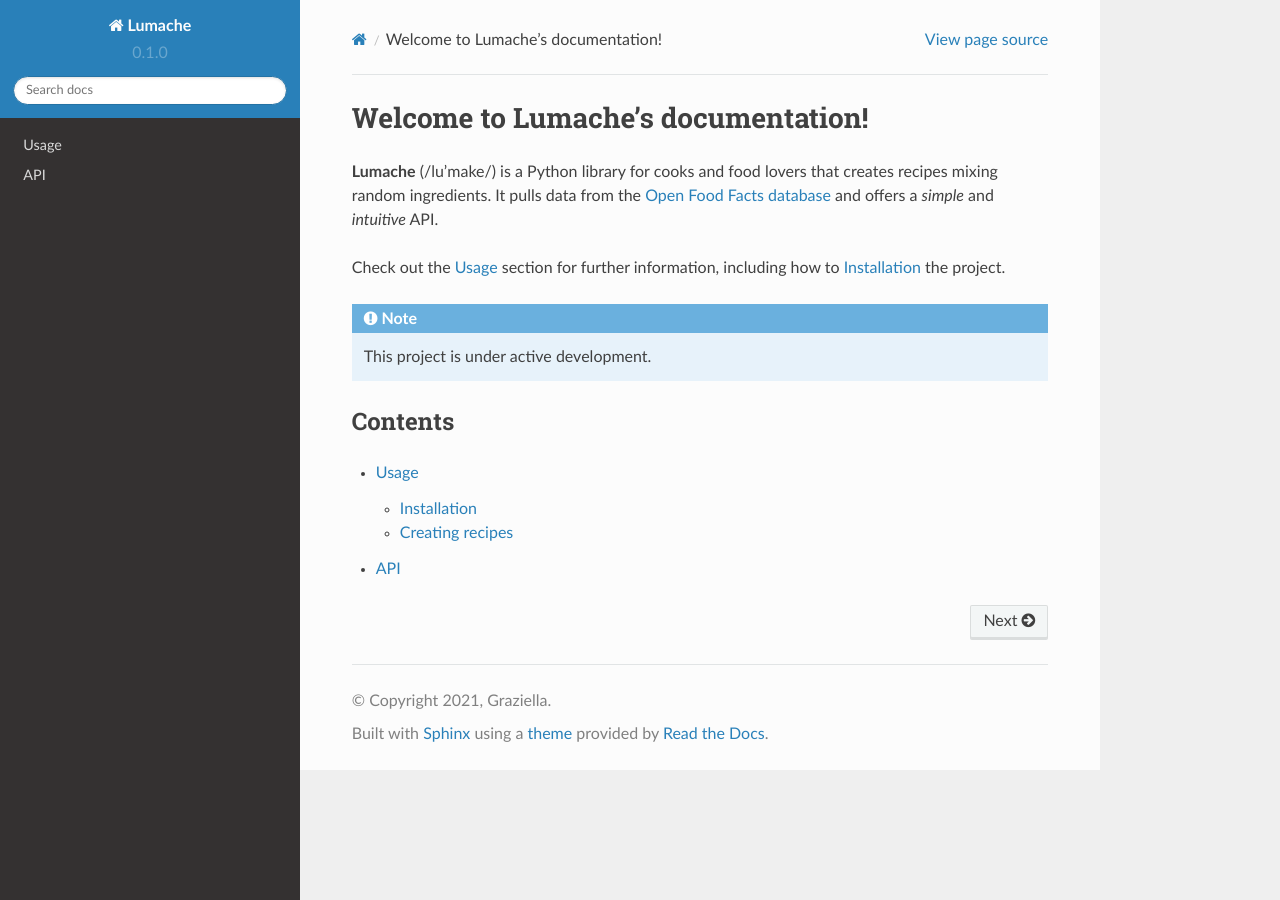
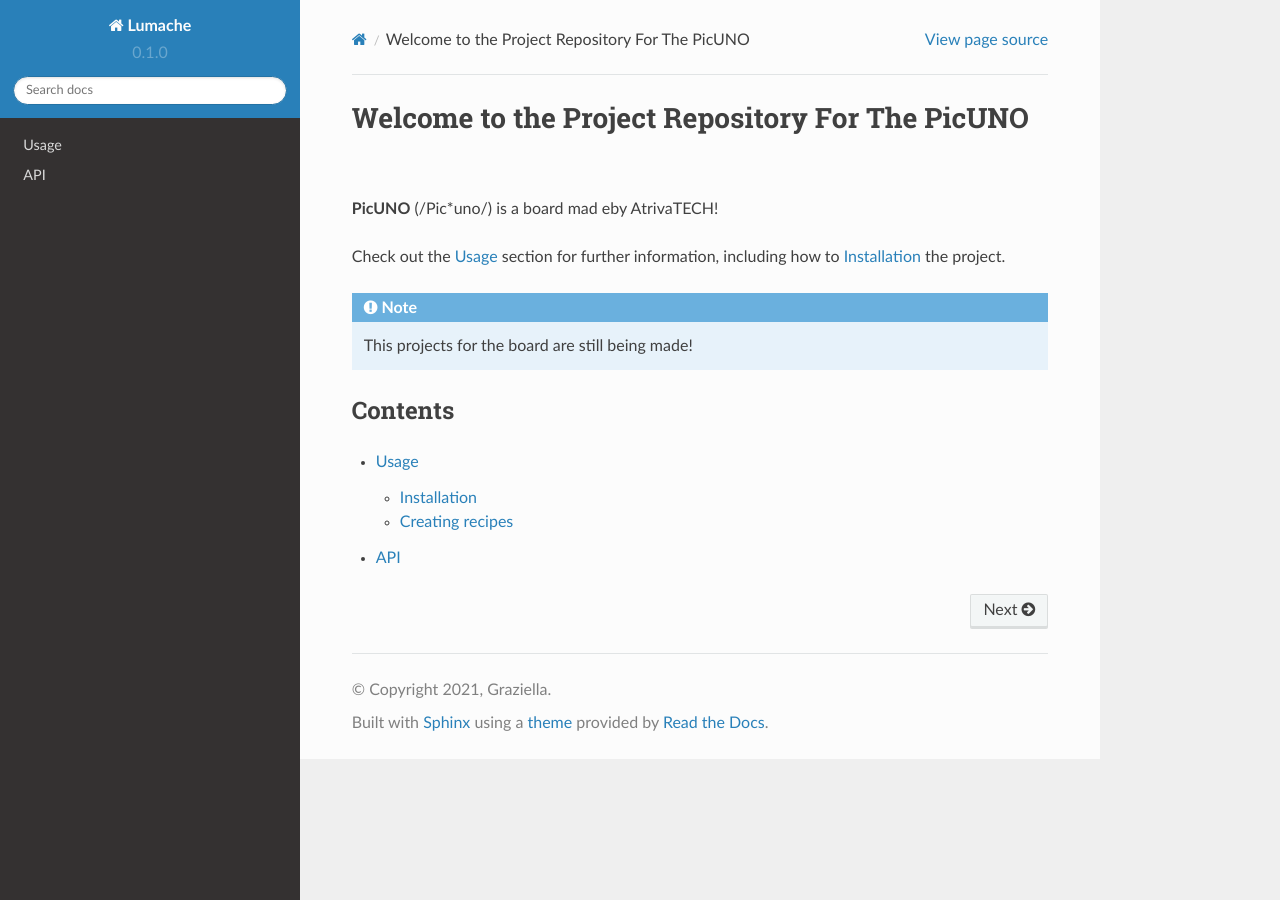
Before and after one commit to AtrivaTECH/picuno-projects, a Sphinx documentation site: the page built from docs/source/index.rst, in a window 1280 px wide. Built offline with Sphinx 7.4.7 and the Read the Docs theme 2.0.0, drawn with Linux system fonts in a browser that asks for light colours.

Commit message:
Update index.rst

```diff
--- a/docs/source/index.rst
+++ b/docs/source/index.rst
@@ -1,17 +1,14 @@
-Welcome to Lumache's documentation!
+Welcome to the Project Repository For The PicUNO
 ===================================
 
-**Lumache** (/lu'make/) is a Python library for cooks and food lovers
-that creates recipes mixing random ingredients.
-It pulls data from the `Open Food Facts database <https://world.openfoodfacts.org/>`_
-and offers a *simple* and *intuitive* API.
+**PicUNO** (/Pic*uno/) is a board mad eby AtrivaTECH!
 
 Check out the :doc:`usage` section for further information, including
 how to :ref:`installation` the project.
 
 .. note::
 
-   This project is under active development.
+   This projects for the board are still being made!
 
 Contents
 --------
```
